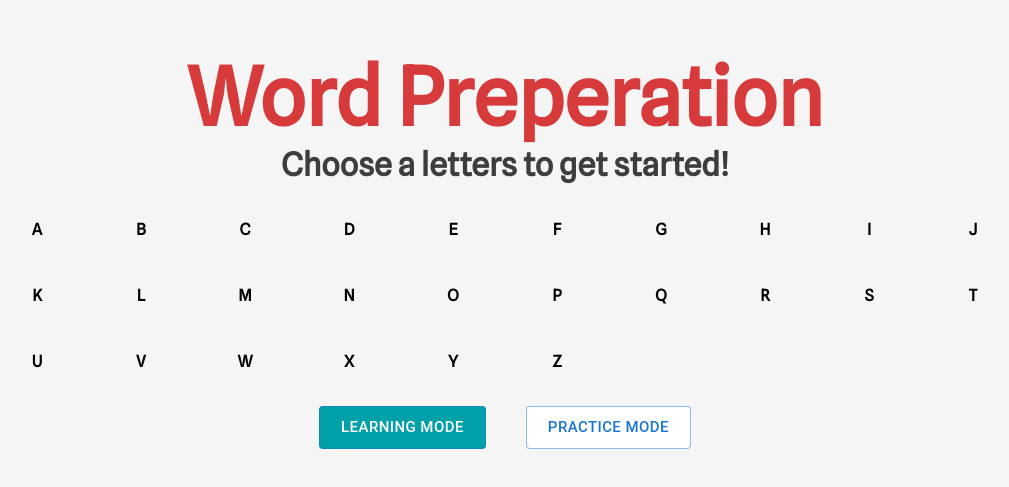
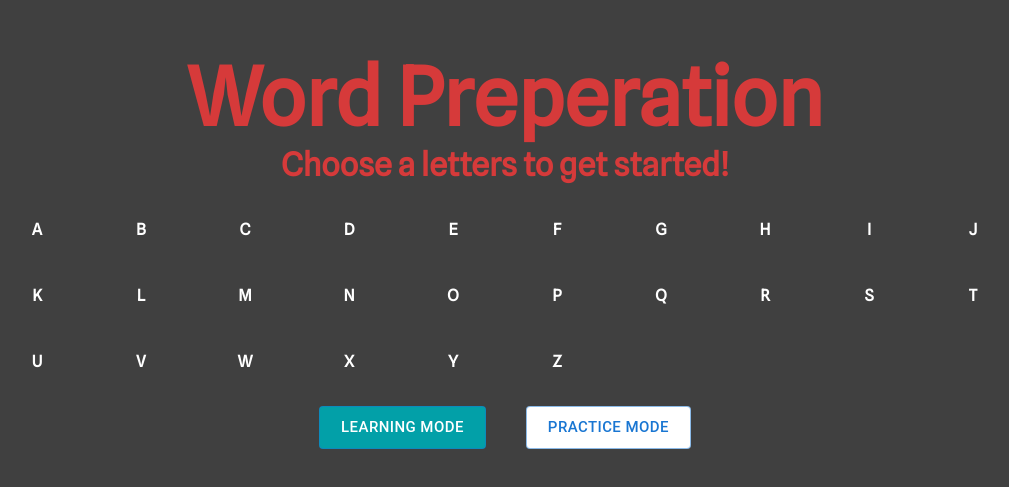
Before and after one commit to nehjoshi/Word-Prep-App, a React (Create React App) app: page / in a window 1280 px wide. Shown: the part 171-658 px from the top of the page, without its empty margins (135-1144 px from the left). Built offline with nearby package versions, Linux system fonts and the light colour scheme.

Commit message:
Update index.css

```diff
--- a/src/styles/home/index.css
+++ b/src/styles/home/index.css
@@ -14,7 +14,7 @@
   -webkit-box-pack: center;
       -ms-flex-pack: center;
           justify-content: center;
-  background-color: #f5f5f5;
+  background-color: #404040;
 }
 
 .home-wrapper h1 {
@@ -32,7 +32,7 @@
 
 .home-wrapper h2 {
   font-size: 2rem;
-  color: #3d3d3d;
+  color: #d63a3a;
 }
 
 @media screen and (max-width: 650px) {
@@ -65,8 +65,8 @@
 }
 
 .letter {
-  border-radius: 50%;
-  background: transparent;
+  border-radius: 2px;
+  color: #fff;
   height: 50px;
   width: 50px;
   display: -webkit-box;
@@ -84,6 +84,7 @@
 
 .letter:hover {
   background: #dbdbdb;
+  color: #000;
   cursor: pointer;
 }
 
```
